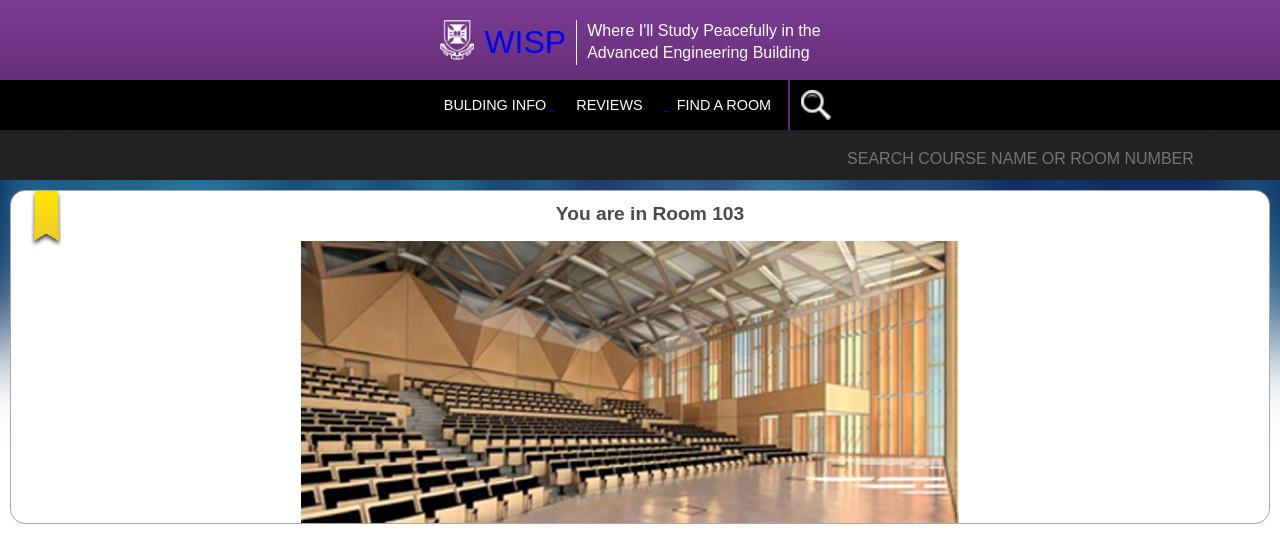
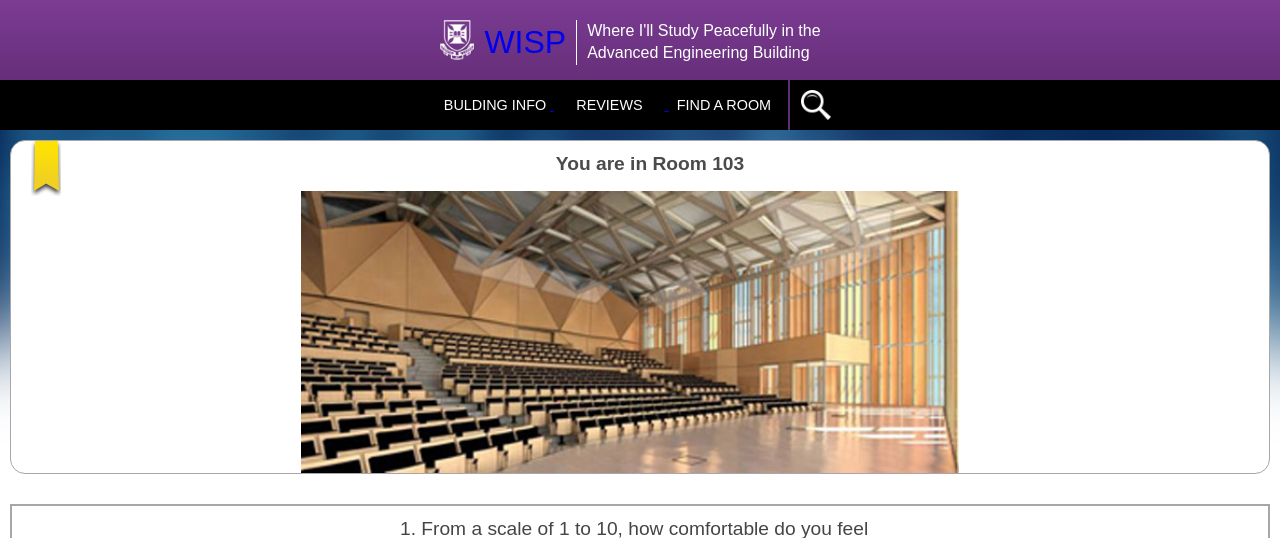
Before and after one commit to TommyYE/USM, a PHP site: page /review.html in a window 1280 px wide. Shown: the top 538 px of the page. Run offline with PHP 8.4, Linux system fonts and the light colour scheme; some libraries are stand-ins or nearby versions.

Commit message:
Hideable search bar!

```diff
--- a/css/main.css
+++ b/css/main.css
@@ -139,6 +139,7 @@ body {
 }
 
 #search-bar {
+    display:none;
     height:50px;
     background-color: #222;
 }
--- a/review.html
+++ b/review.html
@@ -13,6 +13,16 @@
         <link rel="stylesheet" href="css/main.css">
         <script src="js/simple-slider.js"></script>
         <link href="css/simple-slider.css" rel="stylesheet" type="text/css" />
+
+        <script>
+        function toggle(obj) {
+
+            var toToggle = document.getElementById(obj);
+
+            toToggle.style.display = (toToggle.style.display != 'inherit' ? 'inherit' : 'none' );
+
+        }
+        </script>
     </head>
     <body>
     <div id="header">
@@ -47,9 +57,9 @@
                         <p>FIND A ROOM</p>
                     </div>
                 </a>
-                <a href=#>
+                <a href=# onclick="toggle('search-bar')">
                     <div class="menu-btn2">
-                        <img src="/img/search-icon.png" alt="Search" height="30" width="30">
+                        <img src="/img/search.png" alt="Search" height="30" width="30">
                     </div>
                 </a>
             </div>
@@ -57,7 +67,7 @@
     </div>
     <div id="search-bar">
         <form id="search1">
-            <input class="Search-text-placeholder" type="text" name="query" placeholder="SEARCH COURSE NAME OR ROOM NUMBER     ">
+            <input class="Search-text-placeholder" type="text" name="query" placeholder="SEARCH COURSE NAME/ ROOM NUMBER     ">
         </form>
     </div>
     <div id="content">
```
Also changed, not shown: index.html (+12 -2 lines), img/icon1.png, img/search-icon.png (deleted), img/search.png (added).
